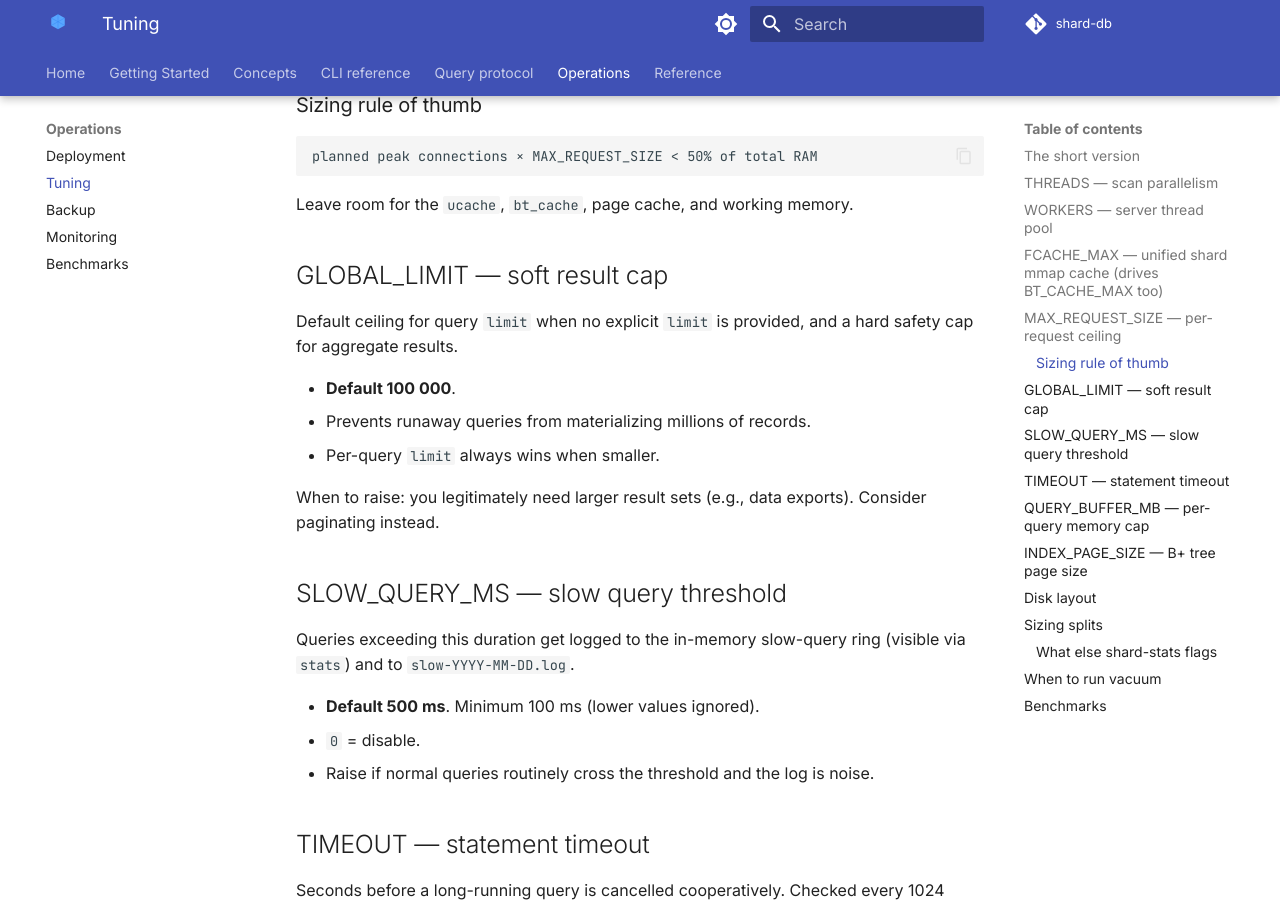
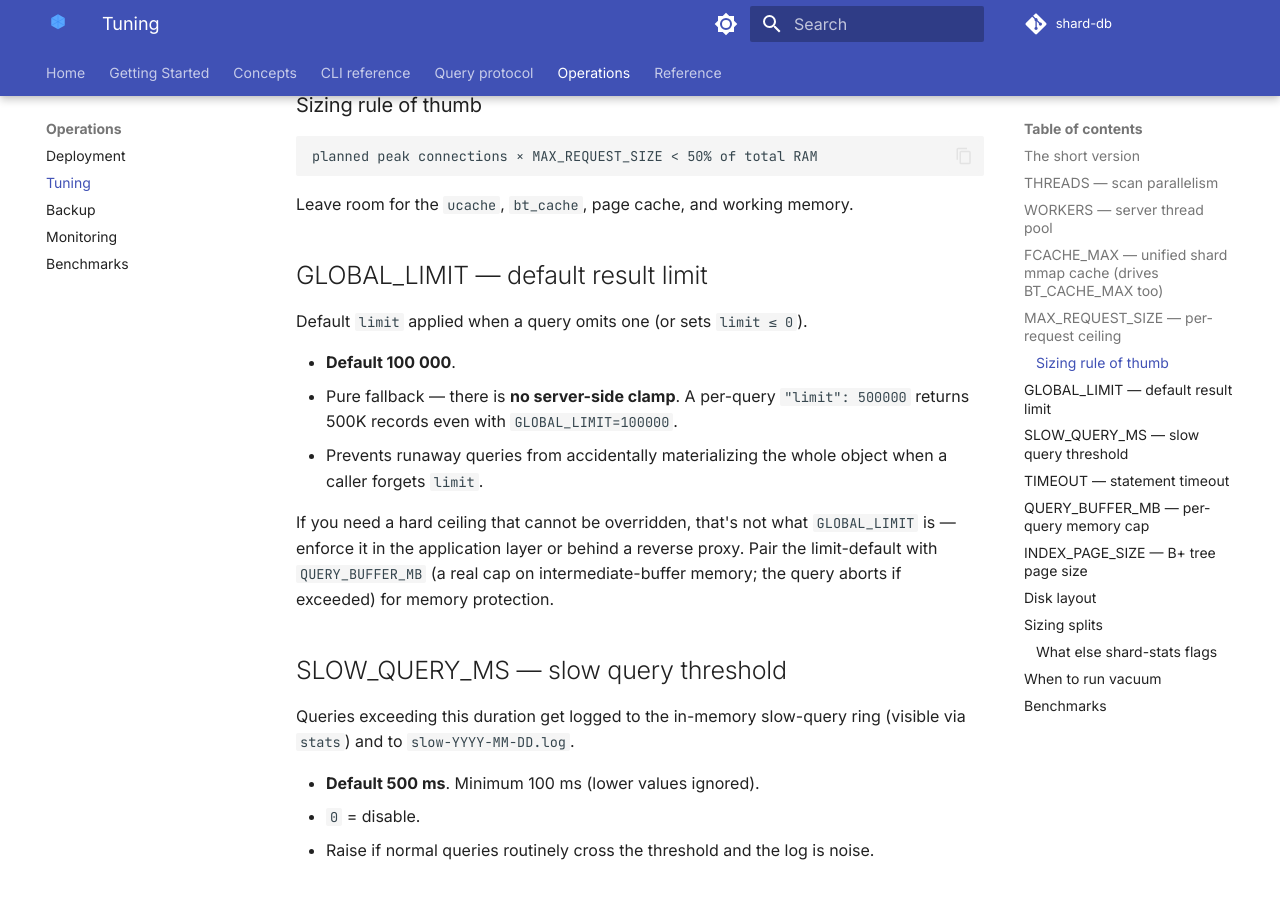
Before and after one commit to sayyiditow/shard-db, an MkDocs documentation site: the page built from docs/operations/tuning.md, in a window 1280 px wide and 900 px high, scrolled down 2264 px. Built offline with MkDocs 1.6.1 and Material for MkDocs 9.7.7, drawn with Linux system fonts in a browser that asks for light colours; comment, search, counter and statistics services are not loaded.

Commit message:
docs: GLOBAL_LIMIT is a fallback default, not a clamp
Every code site uses `if (limit <= 0) limit = g_global_limit;` —
pure fallback when the caller omits `limit` or passes ≤ 0. There is
no server-side clamp; a per-query `"limit": 500000` returns 500K
records even with `GLOBAL_LIMIT=100000`.

Prior wording ("soft cap", "always wins when smaller", "max limit
capped by GLOBAL_LIMIT") implied a ceiling that doesn't exist.
Corrected across tuning.md, limits.md, configuration.md, and
aggregate.md, and pointed users at QUERY_BUFFER_MB for the actual
memory protection (which DOES abort runaway queries).

Co-Authored-By: Claude Opus 4.7 (1M context) <noreply@anthropic.com>

```diff
--- a/docs/operations/tuning.md
+++ b/docs/operations/tuning.md
@@ -76,15 +76,15 @@ planned peak connections × MAX_REQUEST_SIZE < 50% of total RAM
 
 Leave room for the `ucache`, `bt_cache`, page cache, and working memory.
 
-## GLOBAL_LIMIT — soft result cap
+## GLOBAL_LIMIT — default result limit
 
-Default ceiling for query `limit` when no explicit `limit` is provided, and a hard safety cap for aggregate results.
+Default `limit` applied when a query omits one (or sets `limit ≤ 0`).
 
 - **Default 100 000**.
-- Prevents runaway queries from materializing millions of records.
-- Per-query `limit` always wins when smaller.
+- Pure fallback — there is **no server-side clamp**. A per-query `"limit": 500000` returns 500K records even with `GLOBAL_LIMIT=100000`.
+- Prevents runaway queries from accidentally materializing the whole object when a caller forgets `limit`.
 
-When to raise: you legitimately need larger result sets (e.g., data exports). Consider paginating instead.
+If you need a hard ceiling that cannot be overridden, that's not what `GLOBAL_LIMIT` is — enforce it in the application layer or behind a reverse proxy. Pair the limit-default with `QUERY_BUFFER_MB` (a real cap on intermediate-buffer memory; the query aborts if exceeded) for memory protection.
 
 ## SLOW_QUERY_MS — slow query threshold
 
```
Also changed, not shown: docs/getting-started/configuration.md (+1 -1 lines), docs/query-protocol/aggregate.md (+1 -1 lines), docs/reference/limits.md (+2 -2 lines).
